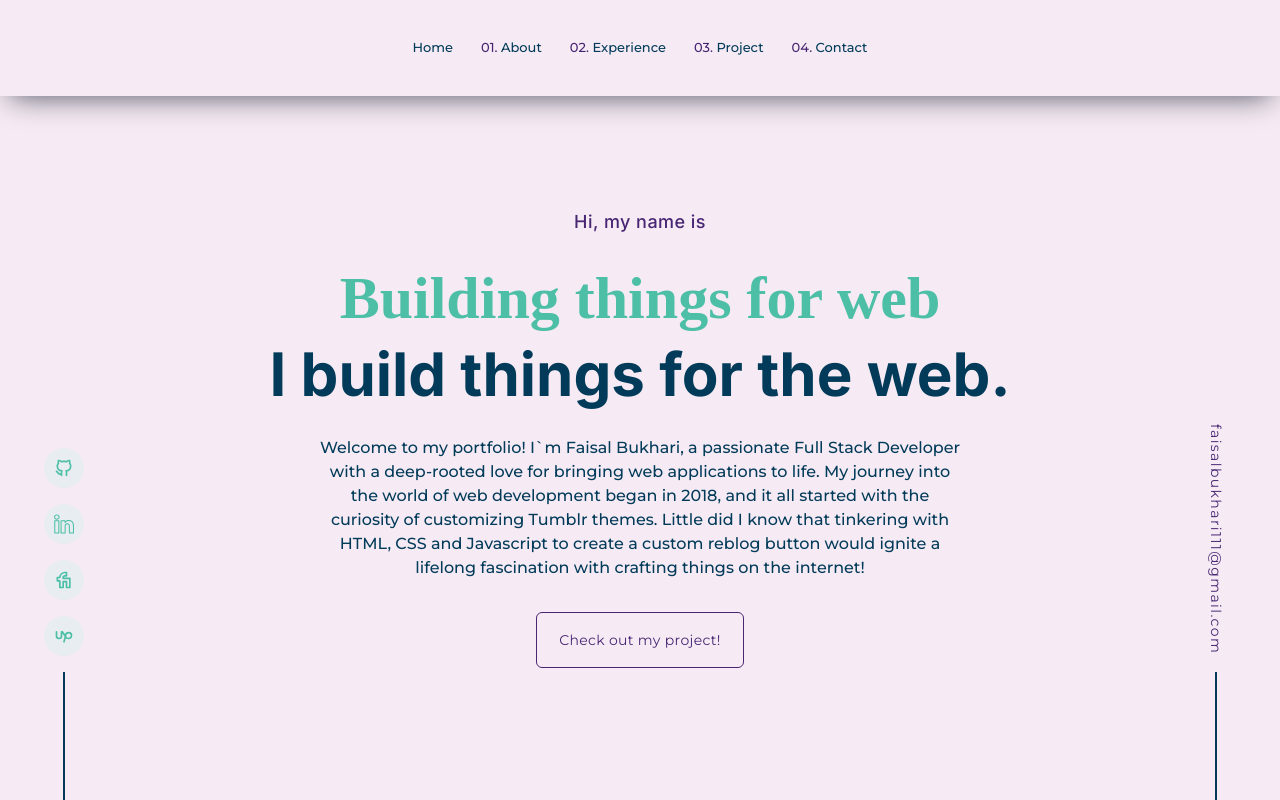
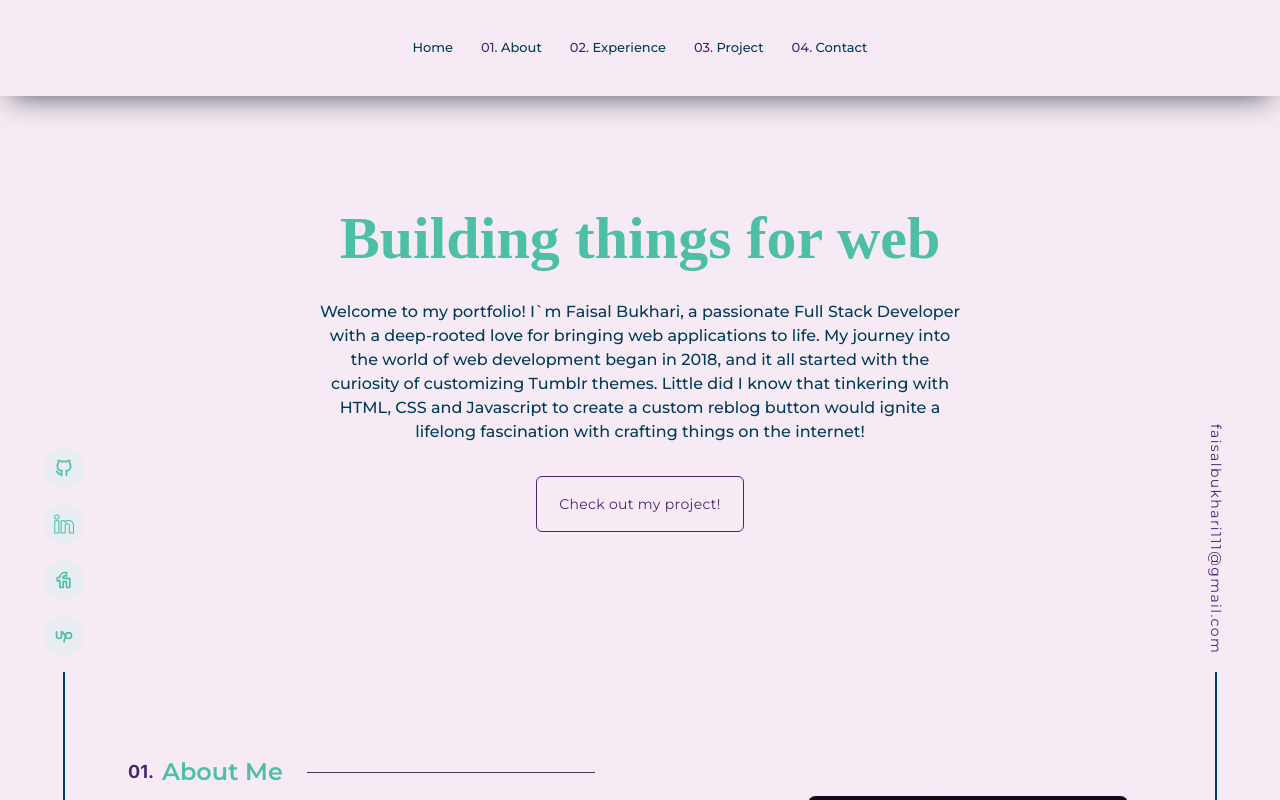
Before and after one commit to Bukhari-CT/portofolio, a Next.js app: page / in a window 1280 px wide. Built offline with nearby package versions, Linux system fonts and the light colour scheme; a web font is replaced by a local one.

Commit message:
revamp: refined banner heading

```diff
--- a/components/Banner.tsx
+++ b/components/Banner.tsx
@@ -5,14 +5,6 @@ const Banner = () => {
       id="home"
       className="max-w-contentContainer mx-auto py-10 mdl:py-24 flex flex-col gap-4 lgl:gap-8 mdl:px-10 xl:px-4"
     >
-      <motion.h3
-        initial={{ y: 10, opacity: 0 }}
-        animate={{ y: 0, opacity: 1 }}
-        transition={{ duration: 0.5, delay: 0.6 }}
-        className="text-lg font-titleFont tracking-wide text-center text-textDarkBlue"
-      >
-        Hi, my name is
-      </motion.h3>
       <motion.h1
         initial={{ y: 10, opacity: 0 }}
         animate={{ y: 0, opacity: 1 }}
@@ -20,9 +12,6 @@ const Banner = () => {
         className="text-4xl lgl:text-6xl font-titleFont text-center font-semibold flex flex-col"
       >
         <span className="font-Sevillana">Building things for web</span>
-        <span className="text-textDark mt-2 lgl:mt-4">
-          I build things for the web.
-        </span>
       </motion.h1>
       <motion.p
         initial={{ y: 10, opacity: 0 }}
```
